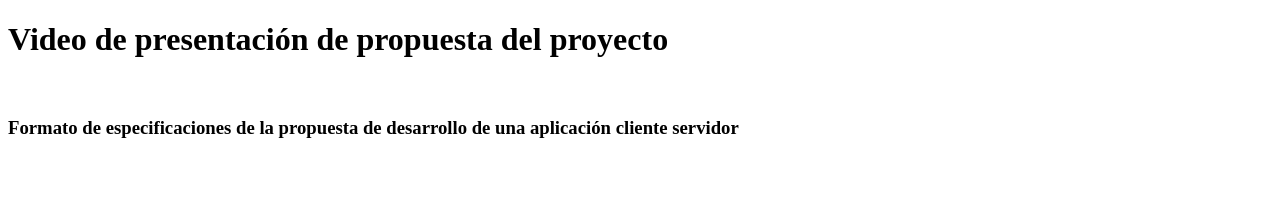
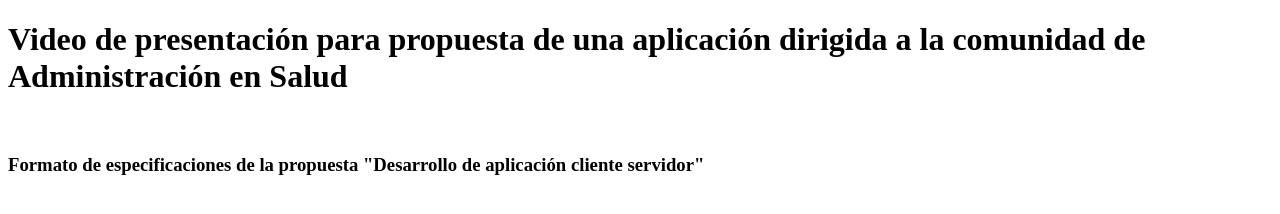
Before and after one commit to amendeztheran/app_admon_salud, a plain HTML site: page codevs_git/index.html in a window 1280 px wide. Drawn offline with Linux system fonts and the light colour scheme.

Commit message:
Update index.html
Se modifica la información.

```diff
--- a/codevs_git/index.html
+++ b/codevs_git/index.html
@@ -7,9 +7,9 @@
     <title>Visual Studio Code</title>
 </head>
 <body>
-    <h1>Video de presentación de propuesta del proyecto</h1>
+    <h1>Video de presentación para propuesta de una aplicación dirigida a la comunidad de Administración en Salud</h1>
     <br>
-    <h3>Formato de especificaciones de la propuesta de desarrollo de una aplicación cliente servidor</h3>
+    <h3>Formato de especificaciones de la propuesta "Desarrollo de aplicación cliente servidor"</h3>
     <br>
 </body>
 </html>
```
